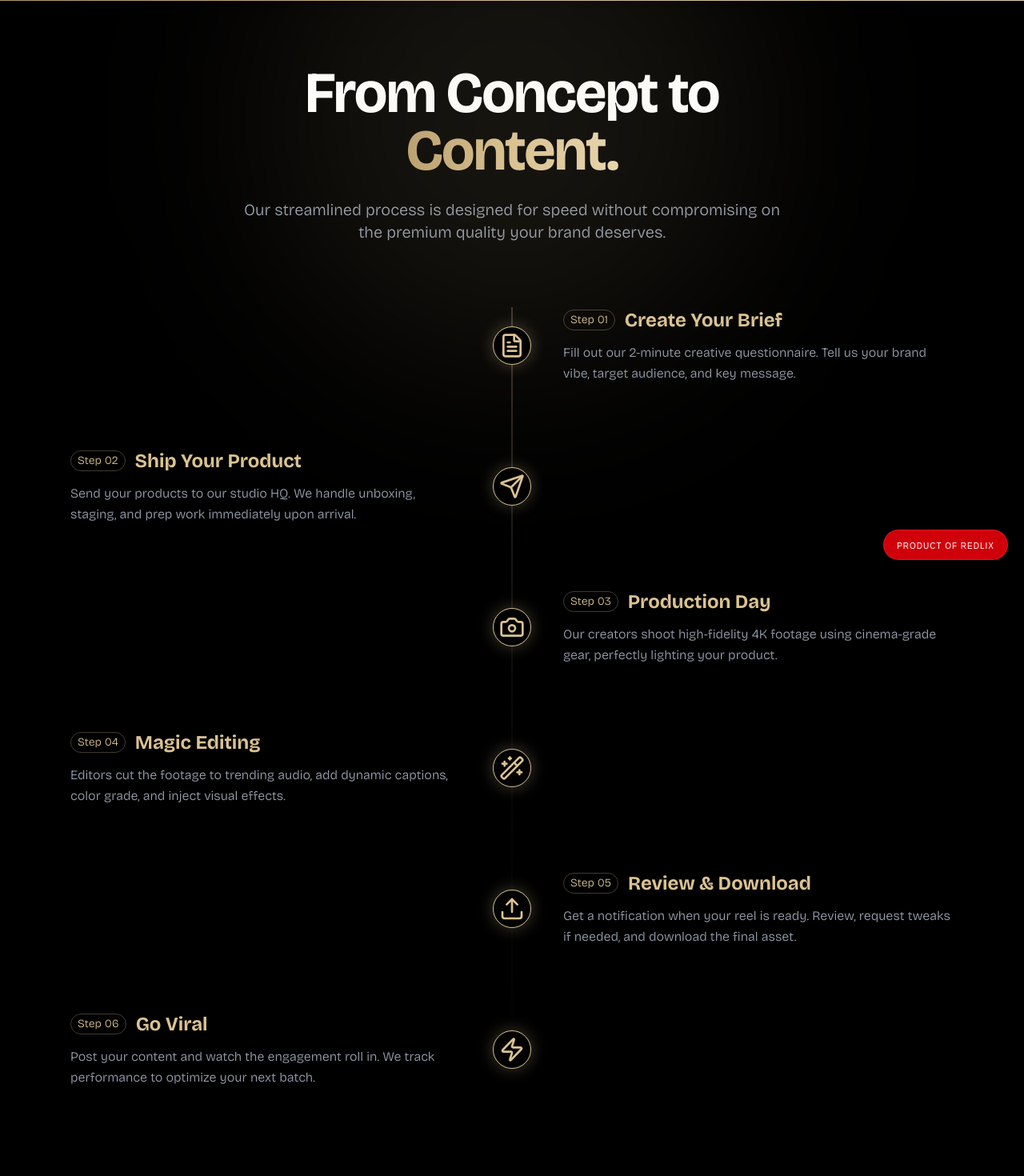
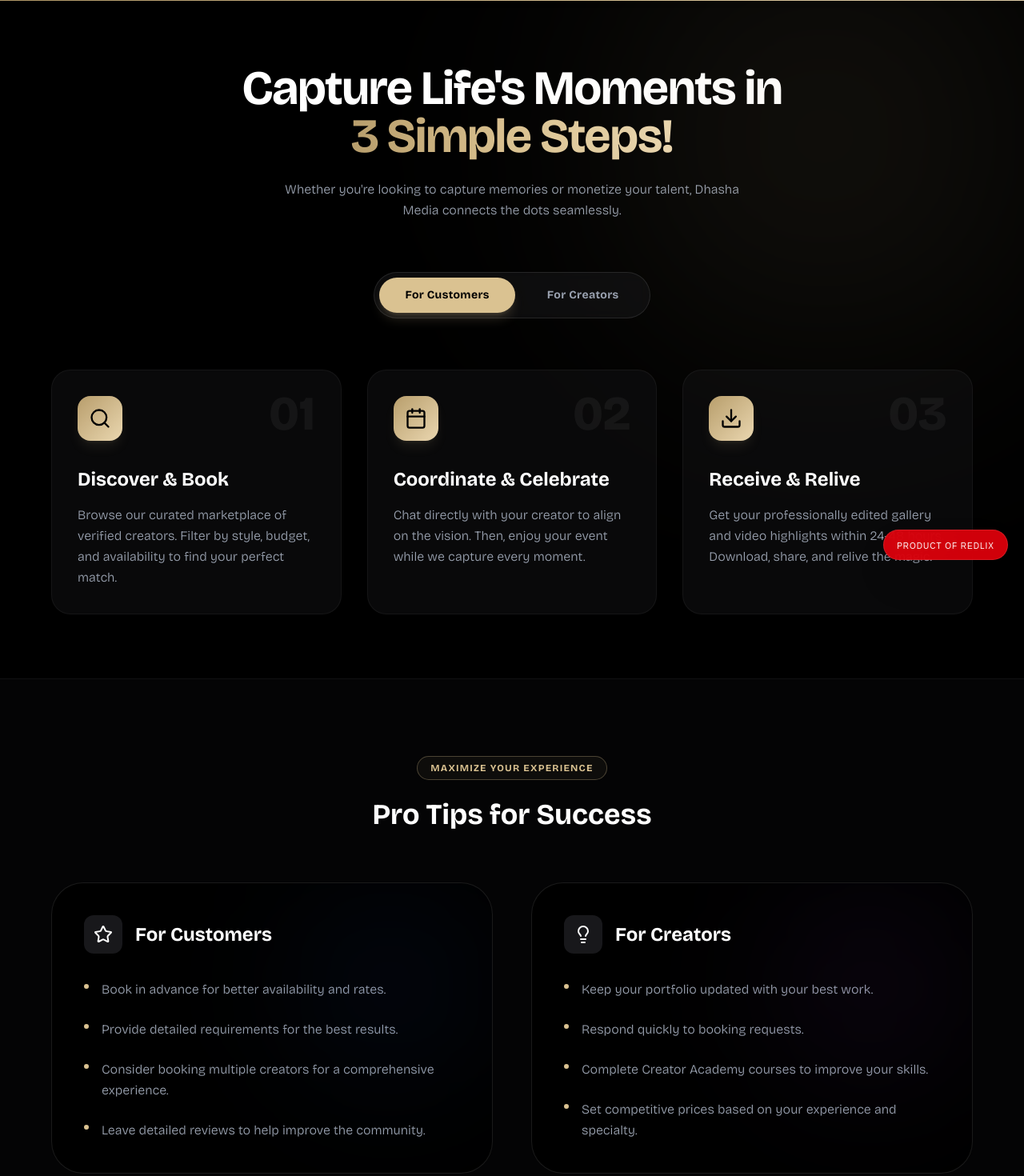
Before and after one commit to ckr-redlinedatavault/redlix-dhasha, a Next.js app: page /how-it-works in a window 1280 px wide. Shown: the part 80-1550 px from the top of the page at 80% size. Built offline with nearby package versions, Linux system fonts and the light colour scheme.

Commit message:
Update page.tsx

```diff
--- a/app/how-it-works/page.tsx
+++ b/app/how-it-works/page.tsx
@@ -1,100 +1,188 @@
 'use client';
 
+import { useState } from 'react';
 import Navbar from '@/components/Navbar';
 import Footer from '@/components/Footer';
 import { Bricolage_Grotesque } from 'next/font/google';
-import { Camera, FileText, Upload, Wand2, Zap, Send } from 'lucide-react';
+import { Search, Calendar, Download, UserCheck, Settings, Banknote, Star, ShieldCheck, Clock, Lightbulb } from 'lucide-react';
+import { motion, AnimatePresence } from 'framer-motion';
 
 const bricolage = Bricolage_Grotesque({
     subsets: ['latin'],
     display: 'swap',
 });
 
-export default function HowItWorks() {
-    const steps = [
+// Data for Steps
+const customerSteps = [
     {
         id: '01',
-            title: 'Create Your Brief',
-            desc: 'Fill out our 2-minute creative questionnaire. Tell us your brand vibe, target audience, and key message.',
-            icon: <FileText size={32} />
+        title: 'Discover & Book',
+        desc: 'Browse our curated marketplace of verified creators. Filter by style, budget, and availability to find your perfect match.',
+        icon: <Search size={28} />
     },
     {
         id: '02',
-            title: 'Ship Your Product',
-            desc: 'Send your products to our studio HQ. We handle unboxing, staging, and prep work immediately upon arrival.',
-            icon: <Send size={32} />
+        title: 'Coordinate & Celebrate',
+        desc: 'Chat directly with your creator to align on the vision. Then, enjoy your event while we capture every moment.',
+        icon: <Calendar size={28} />
     },
     {
         id: '03',
-            title: 'Production Day',
-            desc: 'Our creators shoot high-fidelity 4K footage using cinema-grade gear, perfectly lighting your product.',
-            icon: <Camera size={32} />
+        title: 'Receive & Relive',
+        desc: 'Get your professionally edited gallery and video highlights within 24-48 hours. Download, share, and relive the magic.',
+        icon: <Download size={28} />
+    }
+];
+
+const creatorSteps = [
+    {
+        id: '01',
+        title: 'Join & Verify',
+        desc: 'Sign up and showcase your portfolio. We verify your skills to ensure you meet Dhasha’s premium standards.',
+        icon: <UserCheck size={28} />
     },
     {
-            id: '04',
-            title: 'Magic Editing',
-            desc: 'Editors cut the footage to trending audio, add dynamic captions, color grade, and inject visual effects.',
-            icon: <Wand2 size={32} />
+        id: '02',
+        title: 'Set Up & Receive Bookings',
+        desc: 'Customize your profile, set your rates, and manage your calendar. Get bookings directly from clients who love your style.',
+        icon: <Settings size={28} />
     },
     {
-            id: '05',
-            title: 'Review & Download',
-            desc: 'Get a notification when your reel is ready. Review, request tweaks if needed, and download the final asset.',
-            icon: <Upload size={32} />
-        },
-        {
-            id: '06',
-            title: 'Go Viral',
-            desc: 'Post your content and watch the engagement roll in. We track performance to optimize your next batch.',
-            icon: <Zap size={32} />
+        id: '03',
+        title: 'Deliver & Earn',
+        desc: 'Shoot the event, upload the footage, and get paid securely. We handle the admin so you can focus on creating.',
+        icon: <Banknote size={28} />
     }
 ];
+
+// Data for Pro Tips
+const customerTips = [
+    "Book in advance for better availability and rates.",
+    "Provide detailed requirements for the best results.",
+    "Consider booking multiple creators for a comprehensive experience.",
+    "Leave detailed reviews to help improve the community."
+];
+
+const creatorTips = [
+    "Keep your portfolio updated with your best work.",
+    "Respond quickly to booking requests.",
+    "Complete Creator Academy courses to improve your skills.",
+    "Set competitive prices based on your experience and specialty."
+];
+
+export default function HowItWorks() {
+    const [activeTab, setActiveTab] = useState<'customers' | 'creators'>('customers');
 
     return (
         <main className={`${bricolage.className} bg-black min-h-screen text-white overflow-x-hidden`}>
             <Navbar />
 
-            {/* Hero */}
-            <section className="pt-40 pb-20 px-6 text-center relative z-10">
-                <div className="absolute top-1/2 left-1/2 -translate-x-1/2 -translate-y-1/2 w-[600px] h-[600px] bg-[#DAC291]/10 rounded-full blur-[120px] pointer-events-none"></div>
-                <h1 className="text-5xl md:text-7xl font-bold mb-6 tracking-tight">
-                    From Concept to <br />
-                    <span className="text-transparent bg-clip-text bg-gradient-to-r from-[#B89E6C] via-[#DAC291] to-[#EAD7B0]">Content.</span>
+            {/* Hero Section */}
+            <section className="pt-40 pb-16 px-6 text-center relative z-10">
+                <div className="absolute top-0 right-0 w-[500px] h-[500px] bg-[#DAC291]/10 rounded-full blur-[140px] pointer-events-none"></div>
+                <h1 className="text-4xl md:text-6xl font-bold mb-6 tracking-tight">
+                    Capture Life's Moments in <br />
+                    <span className="text-transparent bg-clip-text bg-gradient-to-r from-[#B89E6C] via-[#DAC291] to-[#EAD7B0]">3 Simple Steps!</span>
                 </h1>
-                <p className="text-xl text-gray-400 max-w-2xl mx-auto font-light">
-                    Our streamlined process is designed for speed without compromising on the premium quality your brand deserves.
+                <p className="text-gray-400 max-w-xl mx-auto font-light leading-relaxed">
+                    Whether you're looking to capture memories or monetize your talent, Dhasha Media connects the dots seamlessly.
                 </p>
             </section>
 
-            {/* Timeline Steps */}
-            <section className="max-w-7xl mx-auto px-6 pb-32 relative z-10">
-                <div className="relative">
-                    {/* Central Line (Desktop) */}
-                    <div className="hidden md:block absolute left-1/2 top-0 bottom-0 w-px bg-gradient-to-b from-[#DAC291]/50 via-[#DAC291]/10 to-transparent -translate-x-1/2"></div>
+            {/* Toggle Switch */}
+            <section className="px-6 pb-20 relative z-10">
+                <div className="flex justify-center mb-16">
+                    <div className="bg-zinc-900/50 p-1.5 rounded-full border border-white/10 backdrop-blur-sm flex gap-2">
+                        <button
+                            onClick={() => setActiveTab('customers')}
+                            className={`px-8 py-3 rounded-full text-sm font-bold tracking-wide transition-all duration-300 ${activeTab === 'customers' ? 'bg-[#DAC291] text-black shadow-lg shadow-[#DAC291]/20' : 'text-gray-400 hover:text-white'}`}
+                        >
+                            For Customers
+                        </button>
+                        <button
+                            onClick={() => setActiveTab('creators')}
+                            className={`px-8 py-3 rounded-full text-sm font-bold tracking-wide transition-all duration-300 ${activeTab === 'creators' ? 'bg-[#DAC291] text-black shadow-lg shadow-[#DAC291]/20' : 'text-gray-400 hover:text-white'}`}
+                        >
+                            For Creators
+                        </button>
+                    </div>
+                </div>
 
-                    {steps.map((step, index) => (
-                        <div key={index} className={`flex flex-col md:flex-row items-center gap-8 md:gap-0 mb-20 relative group ${index % 2 === 0 ? 'md:flex-row-reverse' : ''}`}>
-
-                            {/* Content Side */}
-                            <div className="w-full md:w-1/2 flex flex-col items-center md:items-start text-center md:text-left px-8 md:px-16">
-                                <h3 className="text-2xl font-bold mb-3 text-[#DAC291] flex items-center gap-3">
-                                    <span className="text-sm font-light border border-[#DAC291]/30 rounded-full px-2 py-0.5">Step {step.id}</span>
-                                    {step.title}
-                                </h3>
+                {/* Steps Grid */}
+                <div className="max-w-6xl mx-auto">
+                    <AnimatePresence mode="wait">
+                        <motion.div
+                            key={activeTab}
+                            initial={{ opacity: 0, y: 20 }}
+                            animate={{ opacity: 1, y: 0 }}
+                            exit={{ opacity: 0, y: -20 }}
+                            transition={{ duration: 0.3 }}
+                            className="grid md:grid-cols-3 gap-8"
+                        >
+                            {(activeTab === 'customers' ? customerSteps : creatorSteps).map((step, index) => (
+                                <div key={index} className="bg-zinc-900/40 border border-white/5 rounded-3xl p-8 relative group hover:border-[#DAC291]/30 transition-all hover:-translate-y-1">
+                                    <div className="absolute top-6 right-8 text-6xl font-black text-white/5 group-hover:text-[#DAC291]/10 transition-colors select-none">
+                                        {step.id}
+                                    </div>
+                                    <div className="w-14 h-14 bg-gradient-to-br from-[#B89E6C] to-[#EAD7B0] rounded-2xl flex items-center justify-center text-black mb-8 shadow-lg shadow-[#DAC291]/10">
+                                        {step.icon}
+                                    </div>
+                                    <h3 className="text-2xl font-bold mb-4">{step.title}</h3>
                                     <p className="text-gray-400 font-light leading-relaxed">
                                         {step.desc}
                                     </p>
                                 </div>
+                            ))}
+                        </motion.div>
+                    </AnimatePresence>
+                </div>
+            </section>
 
-                            {/* Center Marker */}
-                            <div className="absolute left-1/2 top-1/2 -translate-x-1/2 -translate-y-1/2 z-10 hidden md:flex items-center justify-center w-12 h-12 bg-black border border-[#DAC291] rounded-full shadow-[0_0_20px_rgba(218,194,145,0.3)] transition-all duration-300 group-hover:scale-110 group-hover:bg-[#DAC291] group-hover:text-black text-[#DAC291]">
-                                {step.icon}
+            {/* Pro Tips Section */}
+            <section className="py-24 px-6 bg-zinc-900/20 border-t border-white/5">
+                <div className="max-w-6xl mx-auto">
+                    <div className="text-center mb-16">
+                        <span className="inline-block px-4 py-1.5 rounded-full border border-[#DAC291]/30 bg-[#DAC291]/5 text-[#DAC291] text-xs font-bold uppercase tracking-widest mb-6">
+                            Maximize Your Experience
+                        </span>
+                        <h2 className="text-3xl md:text-4xl font-bold">Pro Tips for Success</h2>
                     </div>
 
-                            {/* Empty Side (Desktop) */}
-                            <div className="w-full md:w-1/2 hidden md:block"></div>
+                    <div className="grid md:grid-cols-2 gap-12">
+                        {/* Customer Tips */}
+                        <div className="bg-black border border-white/10 rounded-[2.5rem] p-10 relative overflow-hidden">
+                            <div className="absolute top-0 right-0 w-64 h-64 bg-blue-500/5 rounded-full blur-[80px]"></div>
+                            <div className="flex items-center gap-4 mb-8">
+                                <div className="p-3 bg-zinc-900 rounded-xl text-white"><Star size={24} /></div>
+                                <h3 className="text-2xl font-bold">For Customers</h3>
                             </div>
+                            <ul className="space-y-6">
+                                {customerTips.map((tip, i) => (
+                                    <li key={i} className="flex items-start gap-4">
+                                        <div className="mt-1.5 w-1.5 h-1.5 rounded-full bg-[#DAC291] shrink-0"></div>
+                                        <p className="text-gray-400 font-light leading-relaxed">{tip}</p>
+                                    </li>
                                 ))}
+                            </ul>
+                        </div>
+
+                        {/* Creator Tips */}
+                        <div className="bg-black border border-white/10 rounded-[2.5rem] p-10 relative overflow-hidden">
+                            <div className="absolute top-0 right-0 w-64 h-64 bg-purple-500/5 rounded-full blur-[80px]"></div>
+                            <div className="flex items-center gap-4 mb-8">
+                                <div className="p-3 bg-zinc-900 rounded-xl text-white"><Lightbulb size={24} /></div>
+                                <h3 className="text-2xl font-bold">For Creators</h3>
+                            </div>
+                            <ul className="space-y-6">
+                                {creatorTips.map((tip, i) => (
+                                    <li key={i} className="flex items-start gap-4">
+                                        <div className="mt-1.5 w-1.5 h-1.5 rounded-full bg-[#DAC291] shrink-0"></div>
+                                        <p className="text-gray-400 font-light leading-relaxed">{tip}</p>
+                                    </li>
+                                ))}
+                            </ul>
+                        </div>
+                    </div>
                 </div>
             </section>
 
```
Lines whose indentation alone changed are shown as unchanged.
